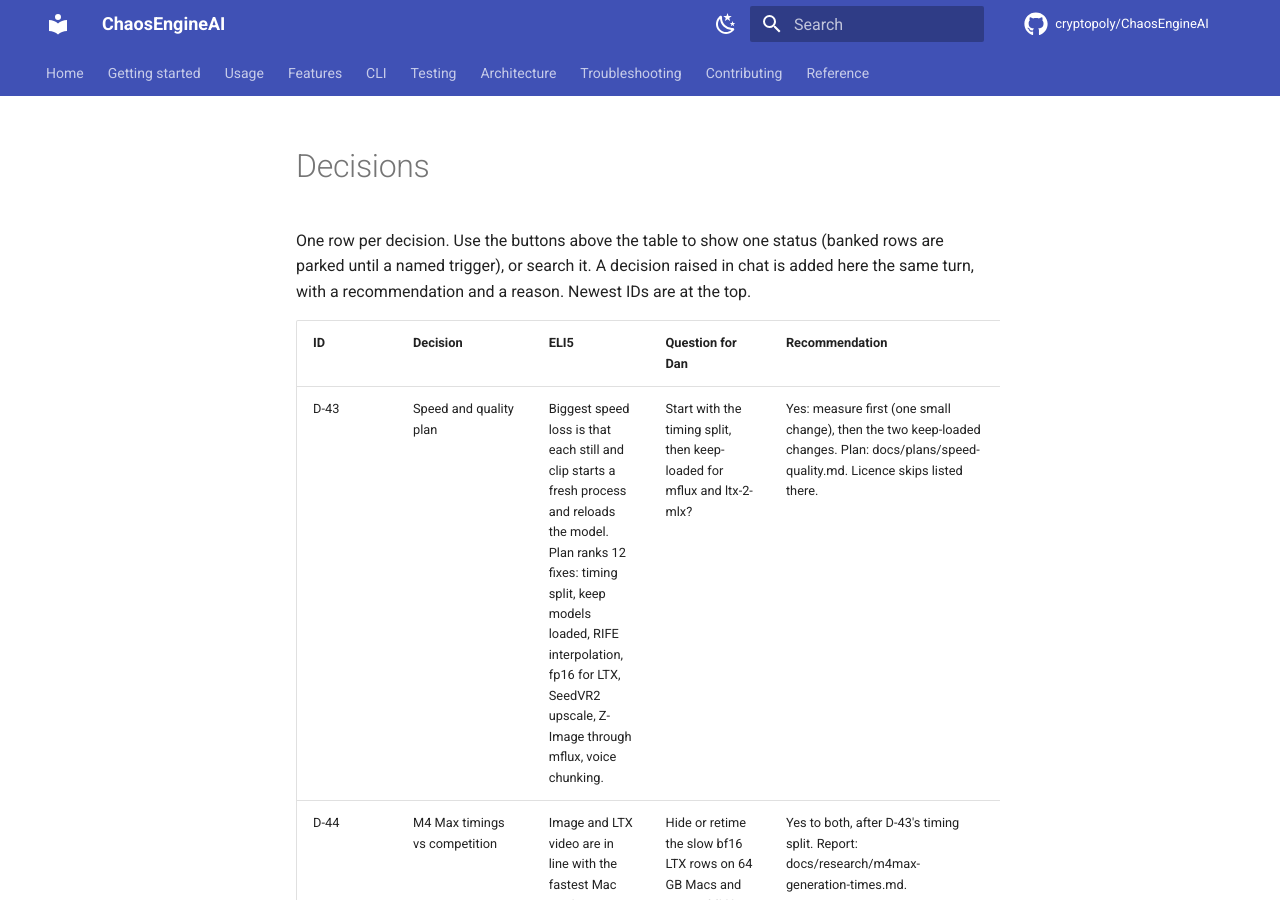
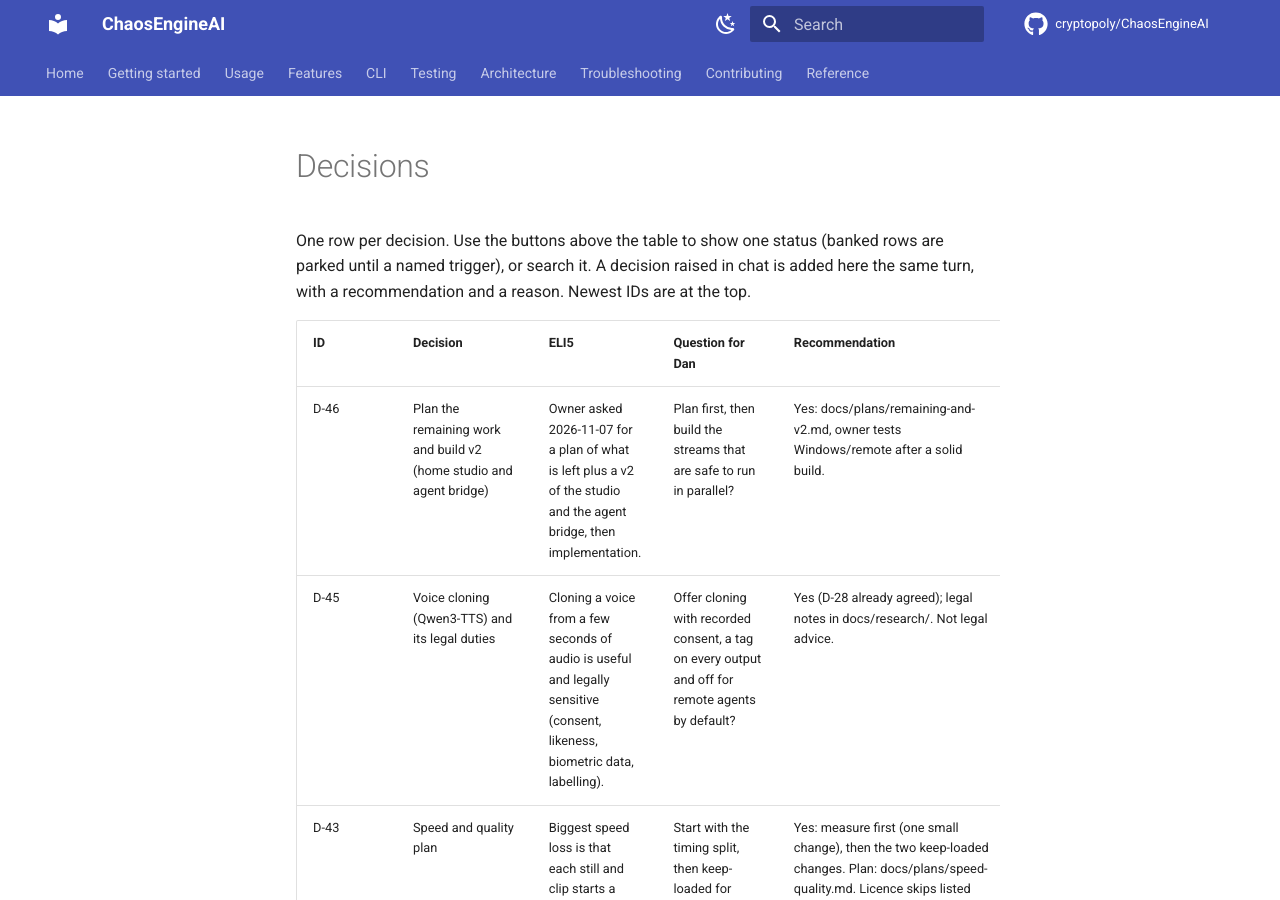
Before and after one commit to cryptopoly/ChaosEngineAI, an MkDocs documentation site: the page built from docs/hub/decisions.md, in a window 1280 px wide and 900 px high. Built offline with MkDocs 1.6.1 and Material for MkDocs 9.7.7, drawn with Linux system fonts in a browser that asks for light colours; comment, search, counter and statistics services are not loaded.

Commit message:
docs(hub): owner decisions D-35 to D-40, new D-45 D-46

```diff
--- a/docs/hub/decisions.md
+++ b/docs/hub/decisions.md
@@ -10,12 +10,14 @@
 
 | ID | Decision | ELI5 | Question for Dan | Recommendation | Status | Date | Links |
 |---|---|---|---|---|---|---|---|
+| D-46 | Plan the remaining work and build v2 (home studio and agent bridge) | Owner asked 2026-11-07 for a plan of what is left plus a v2 of the studio and the agent bridge, then implementation. | Plan first, then build the streams that are safe to run in parallel? | Yes: docs/plans/remaining-and-v2.md, owner tests Windows/remote after a solid build. | open | 2026-11-07 | |
+| D-45 | Voice cloning (Qwen3-TTS) and its legal duties | Cloning a voice from a few seconds of audio is useful and legally sensitive (consent, likeness, biometric data, labelling). | Offer cloning with recorded consent, a tag on every output and off for remote agents by default? | Yes (D-28 already agreed); legal notes in docs/research/. Not legal advice. | open | 2026-11-07 | |
 | D-43 | Speed and quality plan | Biggest speed loss is that each still and clip starts a fresh process and reloads the model. Plan ranks 12 fixes: timing split, keep models loaded, RIFE interpolation, fp16 for LTX, SeedVR2 upscale, Z-Image through mflux, voice chunking. | Start with the timing split, then keep-loaded for mflux and ltx-2-mlx? | Yes: measure first (one small change), then the two keep-loaded changes. Plan: docs/plans/speed-quality.md. Licence skips listed there. | open | 2026-11-07 | [plan](https://github.com/cryptopoly/ChaosEngineAI/blob/feat/home-studio/docs/plans/speed-quality.md) |
 | D-44 | M4 Max timings vs competition | Image and LTX video are in line with the fastest Mac runtimes; music is faster than other Mac reports; Wan video (diffusers on MPS) and old bf16 LTX rows are slower; voice is fast but only Kokoro. | Hide or retime the slow bf16 LTX rows on 64 GB Macs and test an MLX path for Wan? | Yes to both, after D-43's timing split. Report: docs/research/m4max-generation-times.md. | open | 2026-11-07 | [report](https://github.com/cryptopoly/ChaosEngineAI/blob/feat/home-studio/docs/research/m4max-generation-times.md) |
 | D-42 | Chat back at the top of the sidebar | Chat is the most used tab; it goes above the Make section again. | | Done: Dashboard, Chat, then Make, then Run (Benchmarks, Tools). | decided | 2026-11-07 | |
 | D-41 | Terms of use on first launch; no "Made with AI" end card | Users disclose AI content themselves, so the visible end card is gone. A one-screen terms notice (responsibility, disclosure, no impersonation, voice consent, model licences) shows once and again when its version changes. | | Done: end card removed (old projects still load); the metadata tag and the forced tag for cloned voices stay; terms accepted and dated in settings, re-readable in Settings > General. | decided | 2026-11-07 | |
-| D-36 | Music: loudness of a stand-alone track | ACE-Step can raise every track so its loudest moment sits just under the top (-1 dBFS), or leave the level as the model made it. | Keep the -1 dBFS peak for tracks in the Music Library (current default), or keep the raw level and let the mixer set loudness? | Keep -1 dBFS peak for stand-alone tracks (loud enough on its own, nothing clips); the mixer loudness-normalises every lane anyway, so films are unaffected. Owner asked for ELI5 + competitor view 2026-11-07; answered in chat, awaiting a yes. | open | 2026-11-07 | [music](https://github.com/cryptopoly/ChaosEngineAI/blob/feat/music-backend/docs/features/music.md) |
-| D-37 | Music: the `pytorch-wavelets` licence | One package the music pack installs says "Free To Use But Restricted" on PyPI, although the parts ACE-Step uses are MIT. | Accept it as MIT for the parts used, or first try dropping it from the music pack? | Drop pytorch-wavelets from music_requirements.txt and keep pywavelets (MIT). It is used only for the optional DCW correction; ACE-Step skips it when missing. Smoke-test a generation before closing FU-138. See docs/research/licences-wavelets-ffmpeg.md. | decided (owner asked for check 2026-11-07; MIT parts, DCW-only, drop it) | 2026-11-07 | [FU-138](tracker/open.md) |
+| D-36 | Music: loudness of a stand-alone track | ACE-Step can raise every track so its loudest moment sits just under the top (-1 dBFS), or leave the level as the model made it. | Keep the -1 dBFS peak for tracks in the Music Library (current default), or keep the raw level and let the mixer set loudness? | Keep -1 dBFS peak for stand-alone tracks (loud enough on its own, nothing clips); the mixer loudness-normalises every lane anyway, so films are unaffected. Owner asked for ELI5 + competitor view 2026-11-07; answered in chat, awaiting a yes. | decided (owner 2026-11-07: yes) | 2026-11-07 | [music](https://github.com/cryptopoly/ChaosEngineAI/blob/feat/music-backend/docs/features/music.md) |
+| D-37 | Music: the `pytorch-wavelets` licence | One package the music pack installs says "Free To Use But Restricted" on PyPI, although the parts ACE-Step uses are MIT. | Accept it as MIT for the parts used, or first try dropping it from the music pack? | Drop pytorch-wavelets from music_requirements.txt and keep pywavelets (MIT). It is used only for the optional DCW correction; ACE-Step skips it when missing. Smoke-test a generation before closing FU-138. See docs/research/licences-wavelets-ffmpeg.md. | decided (owner 2026-11-07: agreed; project is fully open source) | 2026-11-07 | [FU-138](tracker/open.md) |
 | D-23 | Image and video input (reference images) for the Studios and agents | Today the app and the agent can only describe a picture in words. This lets them hand over a picture too: "make a video that starts from this poster", "same character, new scene". | Build it in the order: video start / end image first, then image reference, then the Studio picker? | Yes. LTX can take start / end images and the mflux tools can take reference images, so it is mostly wiring; start with video because it needs no new model. Plan: [media-input](https://github.com/cryptopoly/ChaosEngineAI/blob/feat/media-input/docs/plans/media-input.md). | decided (owner asked for it 2026-11-06) | 2026-11-06 | [plan](https://github.com/cryptopoly/ChaosEngineAI/blob/feat/media-input/docs/plans/media-input.md) |
 | D-24 | Remove the prompt Enhance feature | The Enhance button needed a downloaded model just to rewrite a prompt, and the "auto-enhance short prompts" switch quietly changed what you typed. Both are removed, with the backend route, the CLI command, the API call, strings and docs. | Remove both the model-based button and the no-model auto-enhance switch? | Yes. You asked to drop "enhance"; the switch is the same idea and hides edits to your prompt. Easy to bring back from git if short prompts turn out worse without it. | decided (owner asked 2026-11-06) | 2026-11-06 | |
 | D-25 | Add music generation (a Music Studio and an agent tool) | Films made in the app have voice and clip sound but no music that runs across the cuts. An open music model would make the package complete: picture, speech, sound and music. | Spike ACE-Step 1.5 (local, has an MLX build, can make songs with vocals) as the first music model? | Yes, as a spike first: check its licence on the model card, speed and quality on this Mac, then wire a `make_music` tool and a Music tab. Stable Audio Open for sound effects can follow. Not decided until the spike reports. | decided (owner agreed 2026-11-06: ACE-Step first; other engines kept as options) | 2026-11-06 | |
@@ -28,10 +30,10 @@
 | D-32 | Release and branch order | The new work stacks on unmerged branches while v0.9.9 is held. | Merge agent bridge and media input as v0.9.10 first, then ship Music and Storyboard as v0.10.0? | Yes, when you are ready to merge (on hold at your request). | decided (owner agreed 2026-11-06 on the order; the merge itself stays on hold until the owner says go) | 2026-11-06 | [plan](https://github.com/cryptopoly/ChaosEngineAI/blob/feat/media-input/docs/plans/home-studio.md) |
 | D-33 | Storyboard before music | Music on a Mac is the biggest unknown; the storyboard is the higher-value, lower-risk feature. | Build the storyboard core beside the music spike, not after music? | Yes (the review asked for it). | decided (owner agreed 2026-11-06) | 2026-11-06 | [plan](https://github.com/cryptopoly/ChaosEngineAI/blob/feat/media-input/docs/plans/home-studio.md) |
 | D-34 | Labelling AI output | EU-style rules want machine-readable marking; file tags are easy to strip. | Mark exported MP4 and audio in metadata ; add an audio watermark too? | Metadata plus optional end card now; your call on a watermark. | decided (owner 2026-11-07: drop the visible end card; users disclose themselves; first-run terms screen instead; metadata tag and cloned-voice tag stay) | 2026-11-06 | [plan](https://github.com/cryptopoly/ChaosEngineAI/blob/feat/media-input/docs/plans/home-studio.md) |
-| D-35 | ffmpeg licence | The ffmpeg we ship is a GPL build and the notices file does not mention it. | Add a GPL notice and source offer now, or move to an LGPL build? | Recommended: download on demand, LGPL build, SHA-256 checked (BtbN lgpl for Windows/Linux, own build for macOS); needs an encoder chooser (VideoToolbox/NVENC/openh264) because x264 drops out. Until then keep GPL build + notice. Report: docs/research/licences-wavelets-ffmpeg.md. | reopened (owner asked 2026-11-07 about bundling vs user download) | 2026-11-06 | [plan](https://github.com/cryptopoly/ChaosEngineAI/blob/feat/media-input/docs/plans/home-studio.md) |
+| D-35 | ffmpeg licence | The ffmpeg we ship is a GPL build and the notices file does not mention it. | Add a GPL notice and source offer now, or move to an LGPL build? | Recommended: download on demand, LGPL build, SHA-256 checked (BtbN lgpl for Windows/Linux, own build for macOS); needs an encoder chooser (VideoToolbox/NVENC/openh264) because x264 drops out. Until then keep GPL build + notice. Report: docs/research/licences-wavelets-ffmpeg.md. | decided (owner 2026-11-07: download on demand, LGPL build, SHA-256 checked) | 2026-11-06 | [plan](https://github.com/cryptopoly/ChaosEngineAI/blob/feat/media-input/docs/plans/home-studio.md) |
 | D-38 | Agents and storyboard files | An agent could import any file on the machine into a project and then download it inside an export. Now an agent may only use upload: handles or files inside the app's own output folders; the UI is unchanged and can still pick any file. | Keep this rule? (Remote agents must upload files first, now including sound and video, not only images.) | Yes: it keeps the promise that downloads come only from the app's own folders. | decided (done in code; owner may reverse) | 2026-11-07 | |
 | D-39 | Unloading the music model while a track is being made | Unload used to kill the running job and report a confusing failure. | Refuse the unload with a plain message (done), or cancel the job first? | Refuse: nothing is lost and the user chooses to Cancel. | decided (done in code; owner may reverse) | 2026-11-07 | |
-| D-40 | Storyboard clips need LTX-2.3 or 2.5 | A clip started from a still (and continue from the previous shot) only works on LTX-2.3 / 2.5. Other video models used to silently make a text-only clip; now the batch skips them with a plain reason. | Accept this product limit for the first release? | Yes for now; adding image input to another video model is its own piece of work. | open | 2026-11-07 | |
+| D-40 | Storyboard clips need LTX-2.3 or 2.5 | A clip started from a still (and continue from the previous shot) only works on LTX-2.3 / 2.5. Other video models used to silently make a text-only clip; now the batch skips them with a plain reason. | Accept this product limit for the first release? | Yes for now; adding image input to another video model is its own piece of work. | decided (owner 2026-11-07: understood; revisit when new models appear) | 2026-11-07 | |
 | D-22 | Slim `CLAUDE.md`: move the Follow-Ups Tracker out | `CLAUDE.md` is read in full at the start of every session and by every helper agent. It is 273 KB (about 68,000 tokens), and the tracker is most of it, so every agent pays for the whole tracker before it starts work. | Move the FU rows to `docs/hub/tracker/` as the source of truth and keep only the rules and checklists in `CLAUDE.md`? | Done: `CLAUDE.md` 273 KB to 22.5 KB (about 5,500 tokens); rows in `FOLLOW_UPS.md`. Agents start much cheaper, and the hub keeps every row. Do it before the agent-bridge build, which will use several agents. Ties in with D-17 if the hub later moves to a private repo. | done | 2026-11-06 | [FU-131](tracker/open.md) |
 | D-21 | Agent bridge (MCP tools for image, video and voice): build it | Let other AI assistants press the app's "make a picture / video / voice" buttons through a proper, labelled control panel instead of guessing. | Go ahead and build v1 (about 3 days)? | Yes, after v0.9.10 ships: an in-app `/mcp` endpoint, a small stdio relay and a one-page skill. | open | 2026-11-06 | [plan](https://github.com/cryptopoly/ChaosEngineAI/blob/release/v0.9.10/docs/plans/agent-bridge.md), [PR 127](https://github.com/cryptopoly/ChaosEngineAI/pull/127), [FU-126](tracker/open.md) |
 | D-20 | Agent bridge: app and agent jobs share one queue | Only one big job runs at a time, whoever asked for it, so the computer doesn't fall over. | | Yes. | decided | 2026-11-06 | [plan](https://github.com/cryptopoly/ChaosEngineAI/blob/release/v0.9.10/docs/plans/agent-bridge.md) |
```
